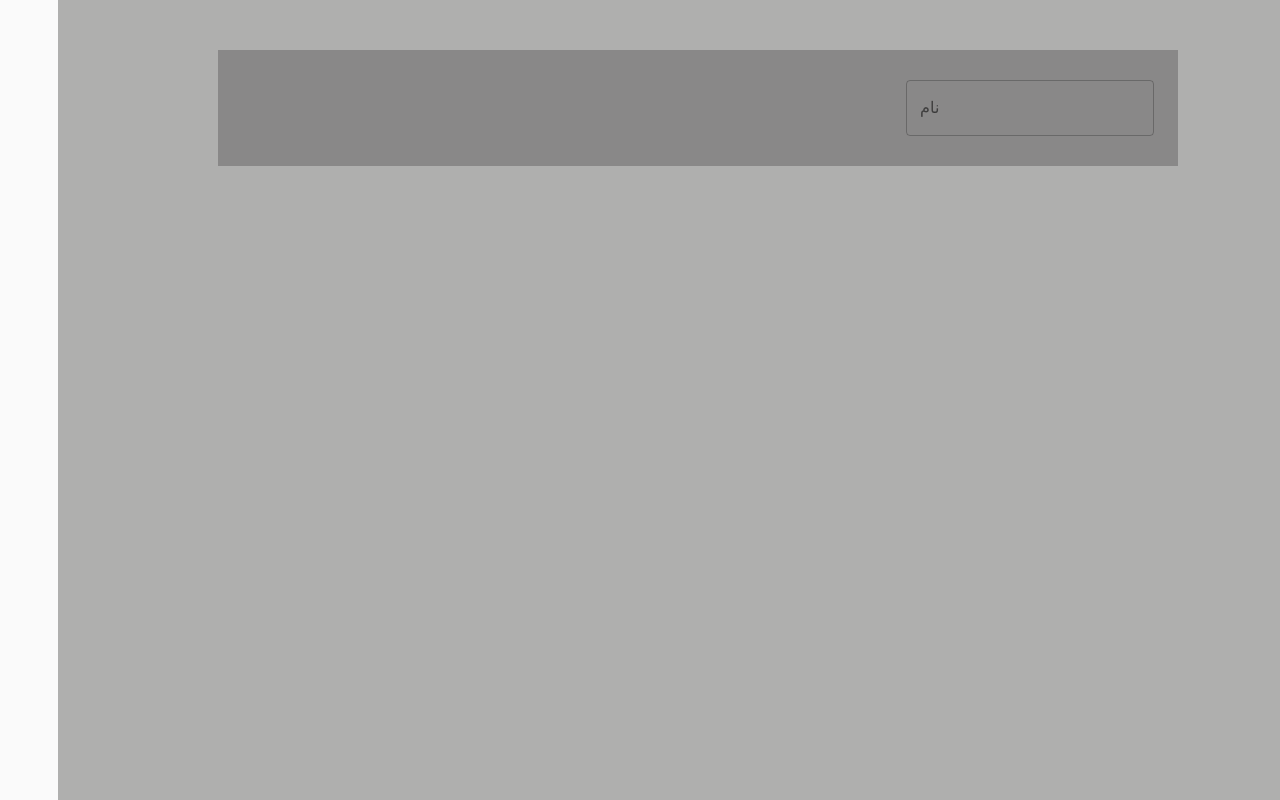
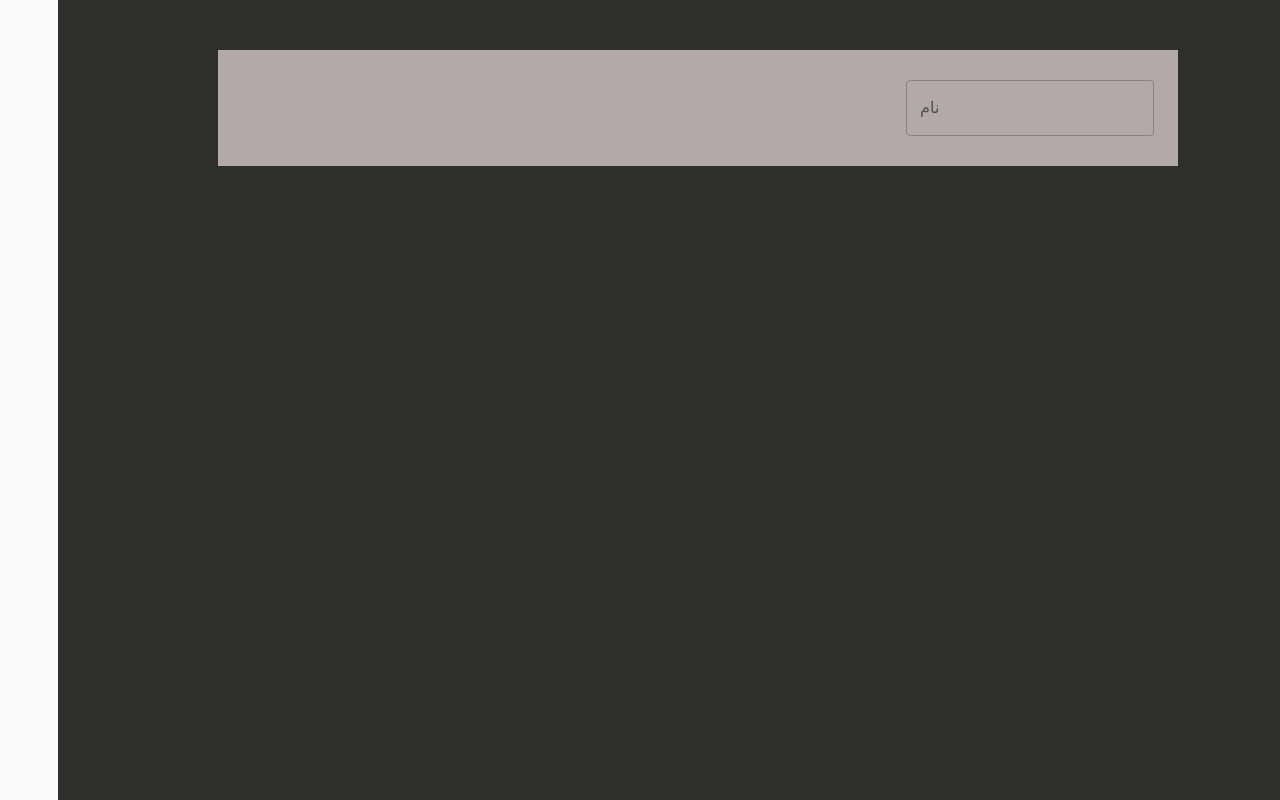
Before and after one commit to adibsadeghi1993/social-react-typescript, a React (Create React App) app: page / in a window 1280 px wide. Built offline with nearby package versions, Linux system fonts and the light colour scheme; what jss-rtl would draw is missing.

Commit message:
json-server was installed

```diff
--- a/package.json
+++ b/package.json
@@ -16,6 +16,7 @@
     "@types/react": "^17.0.38",
     "@types/react-dom": "^17.0.11",
     "axios": "^0.24.0",
+    "json-server": "^0.17.0",
     "jss": "^10.9.0",
     "jss-rtl": "^0.3.0",
     "react": "^17.0.2",
--- a/src/App.css
+++ b/src/App.css
@@ -1,10 +1,10 @@
 .app{
- background-color: rgba(46, 46, 44, 0.37);
+ background-color: rgb(46, 46, 44);
   height: 100vh;
   padding-top: 50px;
 }
 .container{
-  background-color: rgba(68, 63, 63, 0.349);
+  background-color:rgb(180, 169, 169) ;
   padding: 30px 30px;
 
 }
```
Also changed, not shown: src/components/AddNewSocial.tsx (+15 -0 lines), 1 other file (tests, documents, lock files or other folders).
